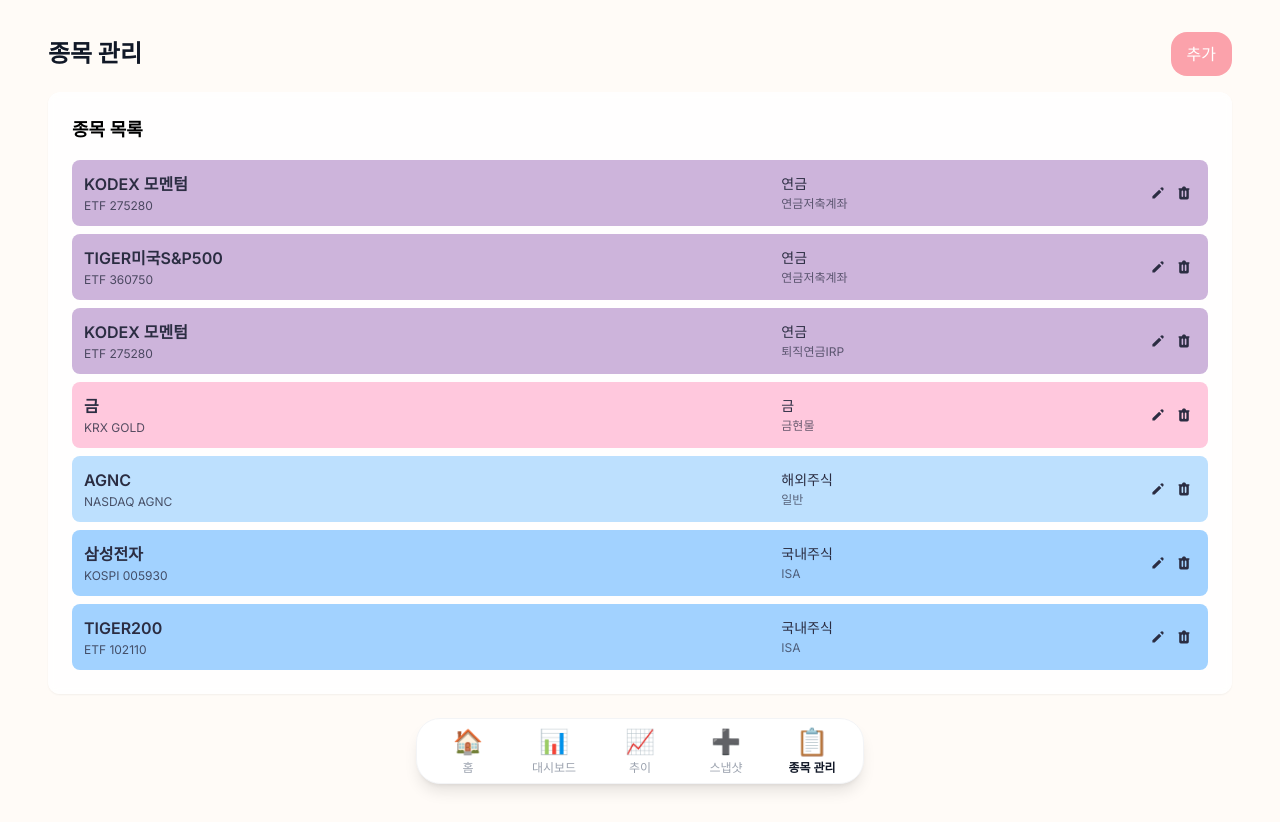
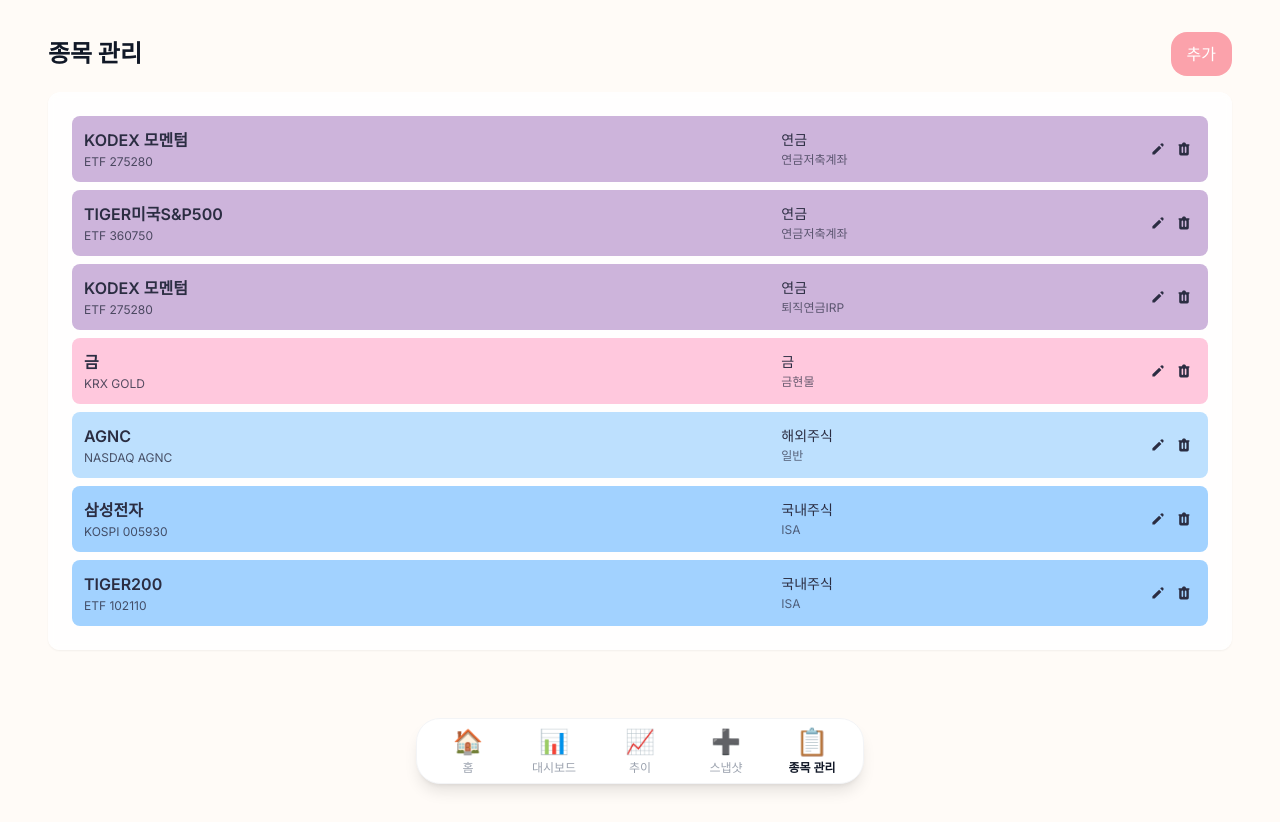
Before and after one commit to yooooonk/teasan, a Next.js app: page /stockSetting in a window 1280 px wide. After the commit the page ends 800 px from the top, so only its background shows below. Built offline with nearby package versions, Linux system fonts and the light colour scheme.

Commit message:
[stock] 종목관리 페이지 수정

```diff
--- a/src/app/stockSetting/client.tsx
+++ b/src/app/stockSetting/client.tsx
@@ -186,7 +186,7 @@
 
             {/* 리스트 카드 영역 */}
             <div className="bg-white/80 dark:bg-gray-800 rounded-xl shadow-sm p-6 backdrop-blur-sm">
-                <h2 className="text-lg font-semibold mb-4 dark:text-white">종목 목록</h2>
+
                 {filteredStocks.length === 0 ? (
                     <div className="p-8 text-center text-gray-500 dark:text-gray-400">
                         데이터가 없습니다.
```
